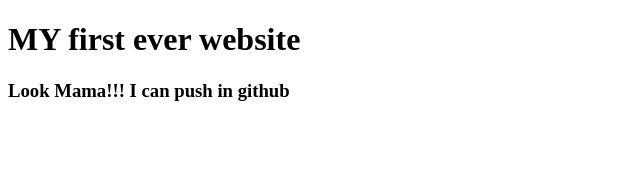
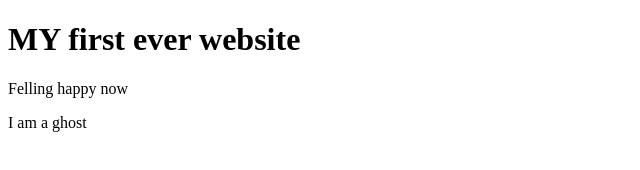
Before and after one commit to itsrakibroni/my-first-website, a plain HTML site: page index.html in a window 1280 px wide. Shown: the whole page, without its empty margins (0-640 px from the left). Drawn offline with Linux system fonts and the light colour scheme.

Commit message:
Ghost Hunt

```diff
--- a/index.html
+++ b/index.html
@@ -8,6 +8,7 @@
 </head>
 <body>
     <h1>MY first ever website</h1>
-    <h3>Look Mama!!! I can push in github</h3>
+    <p>Felling happy now</p>
+    <p>I am a ghost</p>
 </body>
 </html>
```
